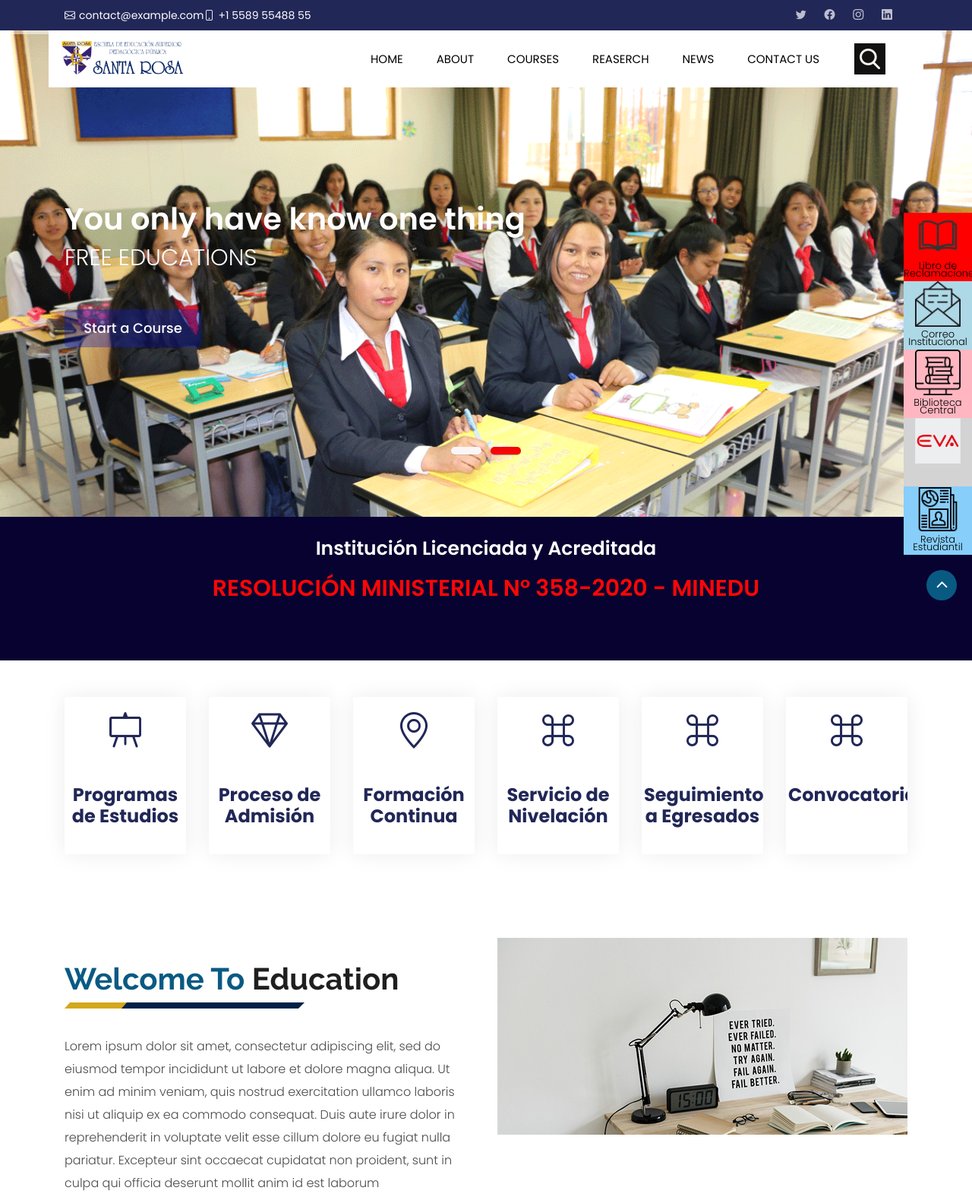
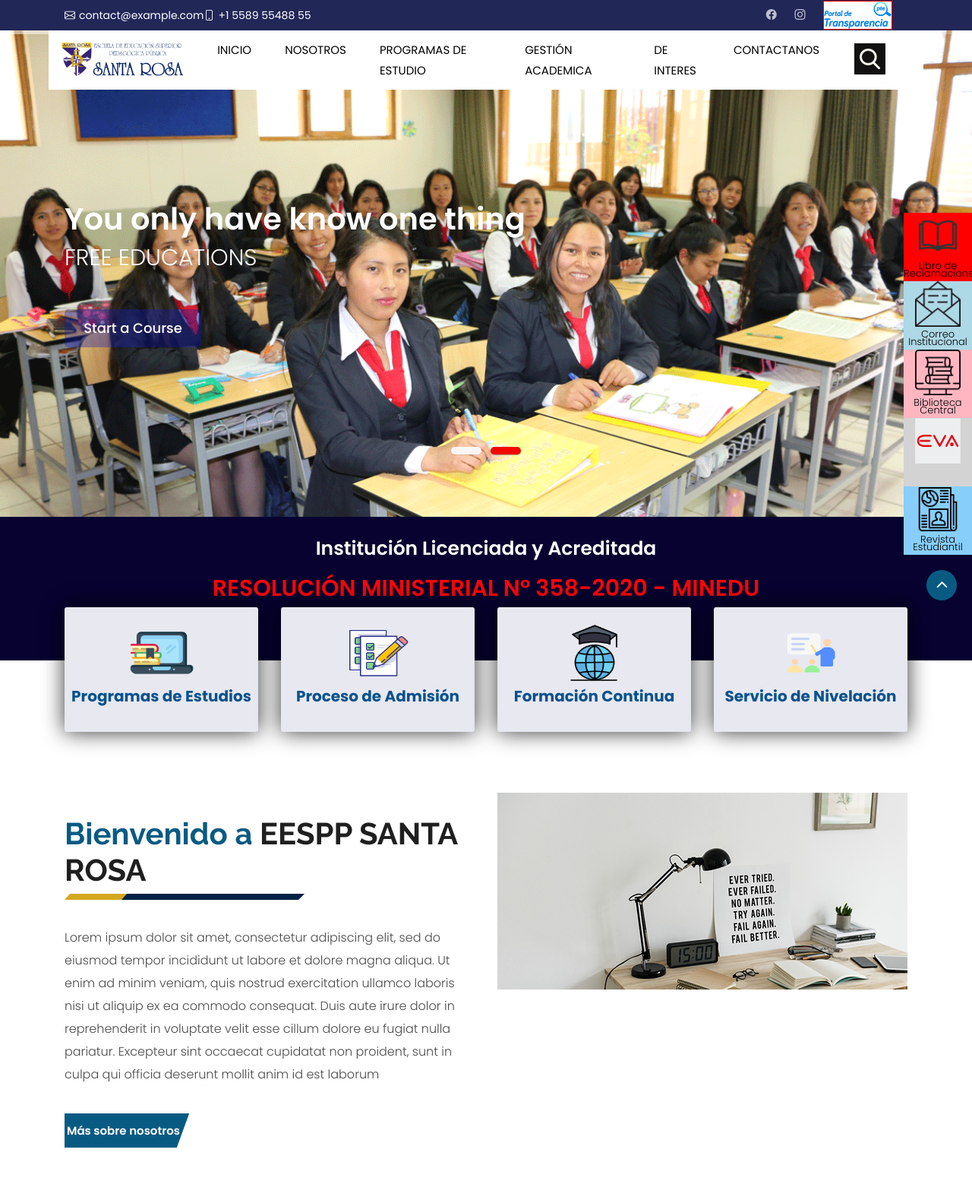
Before and after one commit to azritrct/srtemplate, a plain HTML site: page index.html in a window 1280 px wide. Shown: the top 1575 px of the page at 76% size. Drawn offline with nearby package versions, Linux system fonts and the light colour scheme.

Commit message:
Modificacion

```diff
--- a/css/style.css
+++ b/css/style.css
@@ -384,6 +384,13 @@ button:focus {
 	margin-left: 20px;
   }
 
+
+  .topbar .social-links a img{
+	height: 38px;
+	border: solid 1.5px red;
+
+  }
+
   .topbar .social-links a:hover {
 	color: #fff;
   }
@@ -560,7 +567,9 @@ a.navbar-brand img {
 
 
 .icon-boxes {
-	padding-bottom: 60px;
+	margin-top: -70px;
+	padding-bottom: 30px;
+
   }
 
   @media (min-width: 1200px) {
@@ -579,8 +588,8 @@ a.navbar-brand img {
 	padding: 10px 3px;
 	position: relative;
 	overflow: hidden;
-	background: #fff;
-	box-shadow: 0 0 29px 0 rgba(0, 0, 0, 0.08);
+	background: rgb(231, 232, 240);
+	box-shadow: 0 0 29px 0 rgba(0, 0, 0, 0.8);
 	transition: all 0.3s ease-in-out;
 	border-radius: 3px;
 	z-index: 1;
@@ -589,18 +598,35 @@ a.navbar-brand img {
 	text-align: center;
   }
 
-.icon-box .title {
+
+
+/* .icon-box .title a {
+	color: #212757;
+	transition: 0.3s;
+	background: #05E0D8;
+  } */
+
+  .icon-box img {
+	width: 90px;
+	height: 90px;
+	align-items: center;
+	/* margin-bottom: 10px; */
+	padding-top: 10px;
+	display: inline-block;
+	transition: all 0.3s ease-in-out;
+	font-size: 48px;
+	/* line-height: 1; */
+	color: #00020a;
+  }
+
+  .icon-box h4 {
+	margin-top: 5px;
 	font-weight: 700;
 	margin-bottom: 15px;
-	font-size: 24px;
-  }
-
-.icon-box .title a {
-	color: #212757;
-	transition: 0.3s;
-  }
-
-.icon-box .icon {
+	font-size: 20px;
+  }
+
+/* .icon-box .icon {
 	margin-bottom: 20px;
 	padding-top: 10px;
 	display: inline-block;
@@ -609,13 +635,14 @@ a.navbar-brand img {
 	line-height: 1;
 	color: #212757;
   }
-
+   */
 .icon-box:hover {
 	background: #e60e0e;
-  }
-
-.icon-box:hover .title a,
-.icon-box:hover .icon {
+	transform: scale(1.1);
+	color: #ffff;
+  }
+
+.icon-box:hover h4{
 	color: #fff;
   }
 
--- a/index.html
+++ b/index.html
@@ -57,10 +57,13 @@
             <i class="bi bi-phone d-flex align-items-center ms-4 "><span>+1 5589 55488 55</span></i>
           </div>
           <div class="social-links   align-items-center">
-            <a href="#" class="twitter"><i class="bi-twitter"></i></a>
+            <!-- <a href="#" class="twitter"><i class="bi-twitter"></i></a> -->
             <a href="#" class="facebook"><i class="bi bi-facebook"></i></a>
             <a href="#" class="instagram"><i class="bi bi-instagram"></i></a>
-            <a href="#" class="linkedin"><i class="bi bi-linkedin"></i></i></a>
+            <!-- <a href="#" class="linkedin"><i class="bi bi-linkedin"></i></i></a> -->
+            <a href="#" >
+                    <img src="images/portal.png" alt="#" />
+            </a>
             <a href="#" class="portal"><i class=""></i></a>
           </div>
         </div>
@@ -78,12 +81,12 @@
                 </button>
                 <div class="collapse navbar-collapse justify-content-end" id="navbar-wd">
                     <ul class="navbar-nav">
-                        <li><a class="nav-link active" href="index.html">Home</a></li>
-                        <li><a class="nav-link" href="about.html">About</a></li>
-                        <li><a class="nav-link" href="courses.html">Courses</a></li>
-                        <li><a class="nav-link" href="reaserch.html">Reaserch</a></li>
-						<li><a class="nav-link" href="blog-details.html">News</a></li>
-						<li><a class="nav-link" href="contact.html">Contact us</a></li>
+                        <li><a class="nav-link active" href="index.html">Inicio</a></li>
+                        <li><a class="nav-link" href="about.html">Nosotros</a></li>
+                        <li><a class="nav-link" href="courses.html">Programas de Estudio</a></li>
+                        <li><a class="nav-link" href="reaserch.html">Gestión Academica</a></li>
+						<li><a class="nav-link" href="blog-details.html">De Interes</a></li>
+						<li><a class="nav-link" href="contact.html">Contactanos</a></li>
                     </ul>
                 </div>
                 <div class="search-box">
@@ -179,55 +182,48 @@
 
     <div class="icon-boxes position-relative">
         <div class="container position-relative">
-          <div class="row gy-4 mt-5">
+          <div class="row gy-2 ">
 
-                <div class="col-xl-2 col-md-6" data-aos="fade-up" data-aos-delay="100">
-                    <div class="icon-box">
-                        <div class="icon"><i class="bi bi-easel"></i></div>
-                        <h4 class="title"><a href="" class="stretched-link">Programas de Estudios</a></h4>
-                    </div>
+                <div class="col-xl-3 col-md-3" data-aos="fade-up" data-aos-delay="100">
+                        <a href="#" >
+                            <div class="icon-box">
+                                <img src="images/Programaestudios.png" alt="#" />
+                                <h4 class="title">Programas de Estudios</h4>
+                            </div>
+                        </a>
                 </div>
                 <!--End Icon Box -->
 
-                <div class="col-xl-2 col-md-6" data-aos="fade-up" data-aos-delay="200">
-                    <div class="icon-box">
-                        <div class="icon"><i class="bi bi-gem"></i></div>
-                        <h4 class="title"><a href="" class="stretched-link">Proceso de Admisión</a></h4>
+                <div class="col-xl-3 col-md-3" data-aos="fade-up" data-aos-delay="200">
+                    <a href="#" >
+                        <div class="icon-box">
+                        <img src="images/admision.png" alt="#" />
+                        <h4>Proceso de Admisión</h4>
                     </div>
+                    </a>
                 </div>
                 <!--End Icon Box -->
 
-                <div class="col-xl-2 col-md-6" data-aos="fade-up" data-aos-delay="300">
-                    <div class="icon-box">
-                        <div class="icon"><i class="bi bi-geo-alt"></i></div>
-                        <h4 class="title"><a href="" class="stretched-link">Formación Continua</a></h4>
+                <div class="col-xl-3 col-md-3" data-aos="fade-up" data-aos-delay="300">
+                    <a href="#" >
+                        <div class="icon-box">
+                        <img src="images/formacioncontinua.png" alt="#" />
+                        <h4 class="title">Formación Continua</h4>
                     </div>
+                    </a>
                 </div>
                 <!--End Icon Box -->
 
-                <div class="col-xl-2 col-md-6" data-aos="fade-up" data-aos-delay="400">
-                    <div class="icon-box">
-                        <div class="icon"><i class="bi bi-command"></i></div>
-                        <h4 class="title"><a href="" class="stretched-link">Servicio de Nivelación</a></h4>
+                <div class="col-xl-3 col-md-3" data-aos="fade-up" data-aos-delay="400">
+                    <a href="#" >
+                        <div class="icon-box">
+                        <img src="images/SENA.png" alt="#" />
+                        <h4 class="title">Servicio de Nivelación</h4>
                     </div>
+                    </a>
                 </div>
                 <!--End Icon Box -->
 
-                <div class="col-xl-2 col-md-6" data-aos="fade-up" data-aos-delay="500">
-                    <div class="icon-box">
-                        <div class="icon"><i class="bi bi-command"></i></div>
-                        <h4 class="title"><a href="" class="stretched-link">Seguimiento a Egresados</a></h4>
-                    </div>
-                </div>
-                <!--End Icon Box -->
-
-                <div class="col-xl-2 col-md-6" data-aos="fade-up" data-aos-delay="600">
-                    <div class="icon-box">
-                        <div class="icon"><i class="bi bi-command"></i></div>
-                        <h4 class="title"><a href="" class="stretched-link">Convocatoria</a></h4>
-                    </div>
-                </div>
-                <!--End Icon Box -->
             </div>
 
         </div>
@@ -244,7 +240,7 @@
                 <div class="col-md-6 layout_padding_2">
                     <div class="full">
                         <div class="heading_main text_align_left">
-						   <h2><span>Welcome To</span> Education</h2>
+						   <h2><span>Bienvenido a </span> EESPP SANTA ROSA</h2>
                         </div>
 						<div class="full">
 						  <p>Lorem ipsum dolor sit amet, consectetur adipiscing elit, sed do eiusmod tempor incididunt ut labore et dolore magna aliqua.
@@ -253,7 +249,7 @@
 						  Excepteur sint occaecat cupidatat non proident, sunt in culpa qui officia deserunt mollit anim id est laborum</p>
 						</div>
 						<div class="full">
-						   <a class="hvr-radial-out button-theme" href="#">About more</a>
+						   <a class="hvr-radial-out button-theme" href="#">Más sobre nosotros</a>
 						</div>
                     </div>
                 </div>
@@ -391,7 +387,7 @@
                 <div class="col-md-6 layout_padding_2">
                     <div class="full">
                         <div class="heading_main text_align_left">
-						   <h2><span>Apply for Admission</h2>
+						   <h2><span>Revista Estudiantil</h2>
                         </div>
 						<div class="full">
 						  <p>Lorem ipsum dolor sit amet, consectetur adipiscing elit, sed do eiusmod tempor incididunt ut labore et dolore magna aliqua.
@@ -400,7 +396,7 @@
 						  sunt in culpa qui officia deserunt mollit anim id est laborum</p>
 						</div>
 						<div class="full">
-						   <a class="hvr-radial-out button-theme" href="#">Apply</a>
+						   <a class="hvr-radial-out button-theme" href="#">Leer Más</a>
 						</div>
                     </div>
                 </div>
@@ -415,7 +411,7 @@
                 <div class="col-md-6">
                     <div class="full">
                         <div class="heading_main text_align_left">
-						   <h2><span>Reaserch</span></h2>
+						   <h2><span>Programa de Profesionalización Docente</span></h2>
                         </div>
 						<div class="full">
 						  <p>Lorem ipsum dolor sit amet, consectetur adipiscing elit, sed do eiusmod tempor incididunt ut labore et dolore magna aliqua.
@@ -423,7 +419,7 @@
 						  reprehenderit in voluptate velit esse cillum dolore eu fugiat nulla pariatur.</p>
 						</div>
 						<div class="full">
-						   <a class="hvr-radial-out button-theme" href="#">See More</a>
+						   <a class="hvr-radial-out button-theme" href="#">Leer Más</a>
 						</div>
                     </div>
                 </div>
@@ -443,7 +439,7 @@
                 <div class="col-md-12">
                     <div class="full">
                         <div class="heading_main text_align_center">
-						   <h2><span>News</span></h2>
+						   <h2><span>Noticias y Eventos</span></h2>
                         </div>
 					  </div>
                 </div>
@@ -514,7 +510,7 @@
                 <div class="col-md-12">
                     <div class="full">
                         <div class="heading_main text_align_center">
-						   <h2><span>Contact</span></h2>
+						   <h2><span>Contactanos</span></h2>
                         </div>
 					  </div>
                 </div>
@@ -536,19 +532,19 @@
 					    <form action="contact.html">
 						   <fieldset>
 						       <div class="full field">
-							      <input type="text" placeholder="Your Name" name="your name" />
+							      <input type="text" placeholder="Tu nombre" name="Nombre" />
 							   </div>
 							   <div class="full field">
-							      <input type="email" placeholder="Email Address" name="Email" />
+							      <input type="email" placeholder="Email " name="Email" />
 							   </div>
 							   <div class="full field">
-							      <input type="phn" placeholder="Phone Number" name="Phone number" />
+							      <input type="phn" placeholder="Numero Celular" name="Celular" />
 							   </div>
 							   <div class="full field">
-							      <textarea placeholder="Massage"></textarea>
+							      <textarea placeholder="Mensaje"></textarea>
 							   </div>
 							   <div class="full field">
-							      <div class="center"><button>Send</button></div>
+							      <div class="center"><button>Enviar</button></div>
 							   </div>
 						   </fieldset>
 						</form>
@@ -567,18 +563,17 @@
 		      <div class="col-xs-12 col-sm-6 col-md-6 col-lg-3">
 			     <div class="footer_blog">
 				    <div class="full margin-bottom_30">
-					   <img src="images/footer_logo.png" alt="#" />
+					   <img src="images/logo.png" alt="#" />
 					 </div>
 					 <div class="full white_fonts">
-					    <p>Lorem ipsum dolor sit amet, consectetur adipiscing elit, sed do eiusmod tempor incididunt ut labore et dolore magna aliqua.
-						Ut enim ad minim veniam, quis nostrud exercitation ullamco laboris nisi ut aliquip </p>
+					    <p>Es una institución de formación docente,con competencia a nivel regional y autonomía académica,administrativa y económica dentro del marco legal vigente. </p>
 					 </div>
 				 </div>
 			  </div>
 
 			  <div class="col-xs-12 col-sm-6 col-md-6 col-lg-3">
 			       <div class="footer_blog footer_menu white_fonts">
-						    <h3>Quick links</h3>
+						    <h3>Link de Interes</h3>
 						    <ul>
 							  <li><a href="#">> Join Us</a></li>
 							  <li><a href="#">> Maintenance</a></li>
@@ -591,11 +586,11 @@
 
 				 <div class="col-xs-12 col-sm-6 col-md-6 col-lg-3">
 				 <div class="footer_blog full white_fonts">
-						     <h3>Newsletter</h3>
+						     <h3>Suscribete</h3>
 							 <p>Lorem ipsum dolor sit amet, consectetur adipiscing elit, sed do</p>
 							 <div class="newsletter_form">
 							    <form action="index.html">
-								   <input type="email" placeholder="Your Email" name="#" required />
+								   <input type="email" placeholder="Tu Email" name="#" required />
 								   <button>Enviar</button>
 								</form>
 							 </div>
```
Also changed, not shown: images/Programaestudios.png (added), images/SENA.png (added), images/admision.png (added), images/formacioncontinua.png (added), images/portal.png (added).
